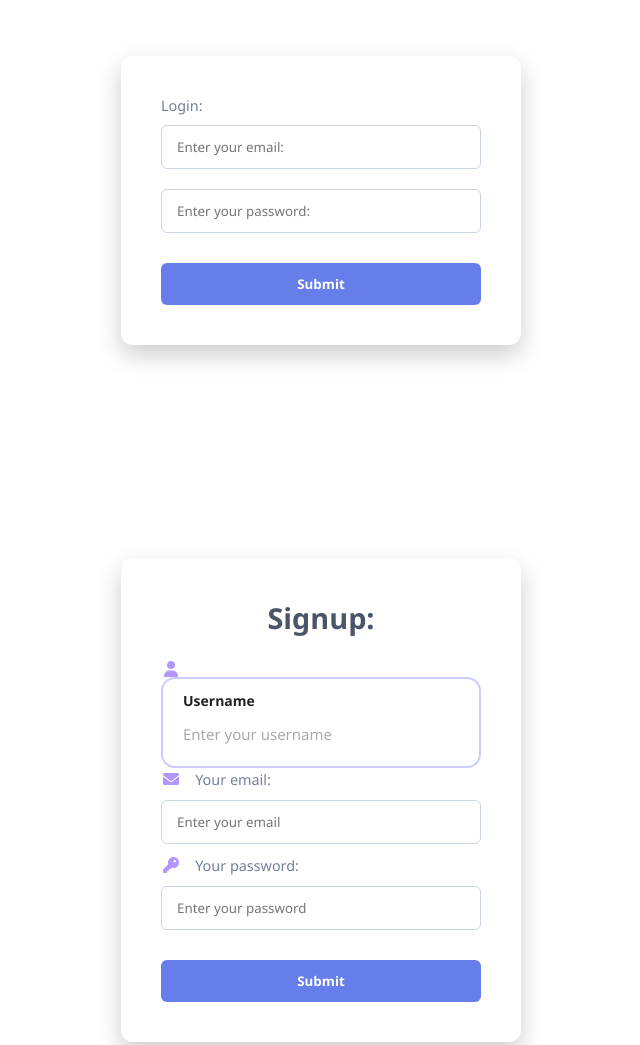
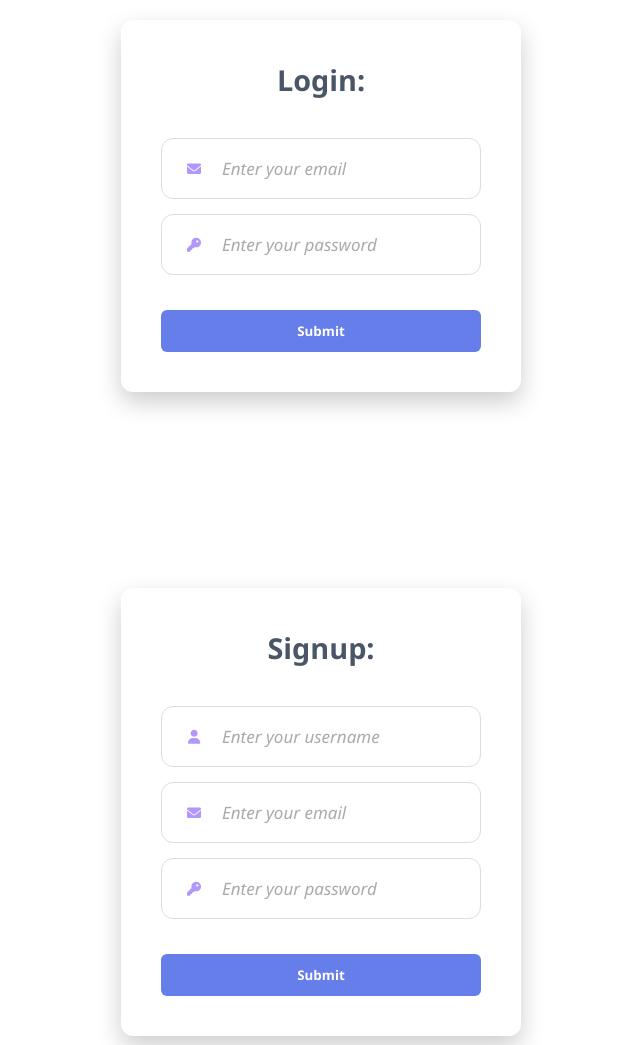
Before and after one commit to kaushalch1/travel, a website: page index.html in a window 1280 px wide. Shown: the top 1045 px of the page, without its empty margins (319-959 px from the left). Drawn offline with Linux system fonts and the light colour scheme.

Commit message:
login page styles fixed!!

```diff
--- a/index.html
+++ b/index.html
@@ -9,31 +9,35 @@
 <body>
     <div id="popup">
         <form action="/login" method="post">
-            <label>Login:</label>
-            <input type="email" name="email" placeholder="Enter your email:" required>
-            <input type="password" name="password" placeholder="Enter your password:" required>
+            <h1>Login:</h1>
+            <label class="search-box">
+                <i class="fa-solid fa-envelope"></i>
+                <input type="email" class="search-input" name="email" placeholder="Enter your email" required>
+            </label>
+            <label class="search-box">
+                <i class="fa-solid fa-key"></i>
+                <input type="password" class="search-input" name="password" placeholder="Enter your password" required>
+            </label>
             <button type="submit" id="submit">Submit</button>
         </form>
     </div>
     <div id="popup1">
-    <section>
         <form action="/signup" method="post">
             <h1>Signup:</h1>
-            <i class="fa-solid fa-user" style="color: rgb(177, 151, 252);"></i>
-            <div class="search-box">
-            <!-- <label>Your username:</label> -->
-             <div class="title">Username</div>
-            <input type="text" name="username" placeholder="Enter your username" id="input" required>
-            </div>
-            <i class="fa-solid fa-envelope" style="color: rgb(177, 151, 252);"></i>
-            <label>Your email:</label>
-            <input type="email" name="email" placeholder="Enter your email" required>
-            <i class="fa-solid fa-key" style="color: rgb(177, 151, 252);"></i>
-            <label>Your password:</label>
-            <input type="password" name="password" placeholder="Enter your password" required>
+            <label class="search-box">
+                <i class="fa-solid fa-user"></i>
+                <input type="text" class="search-input" name="username" placeholder="Enter your username" id="input" required>
+            </label>
+            <label class="search-box">
+                <i class="fa-solid fa-envelope"></i>
+                <input type="email" class="search-input" name="email" placeholder="Enter your email" required>
+            </label>
+            <label class="search-box">
+                <i class="fa-solid fa-key"></i>
+                <input type="password" class="search-input" name="password" placeholder="Enter your password" required>
+            </label>
             <button type="submit">Submit</button>
         </form>
-    </section>
     </div>
     <script src="index.js"></script>
 </body>
--- a/index.js
+++ b/index.js
@@ -1,3 +1,3 @@
-let name=document.getElementById("username");
-let email=document.getElementById("email");
-let password=document.getElementById("password");
+let name = document.querySelector('input[name="username"]');
+let email = document.querySelector('input[name="email"]');
+let password = document.querySelector('input[name="password"]');
--- a/style.css
+++ b/style.css
@@ -17,15 +17,18 @@ body {
 #popup1 {
     min-height: 100vh;
 }
-section, #popup form {
+form {
     background-color: white;
     border-radius: 12px;
     box-shadow: 0 10px 25px rgba(0,0,0,0.2);
     padding: 2.5rem;
     width: 100%;
     max-width: 400px;
+    display: flex;
+    flex-direction: column;
+    gap: 15px;
 }
-h1, label[for="Login:"] {
+h1 {
     font-size: 1.8rem;
     margin-bottom: 1.5rem;
     color: #4a5568;
@@ -36,23 +39,6 @@ form i {
     margin-right: 10px;
     width: 20px;
     text-align: center;
-}
-input {
-    width: 100%;
-    padding: 12px 15px;
-    margin: 10px 0;
-    border: 1px solid #cbd5e0;
-    border-radius: 6px;
-    outline: none;
-    transition: border-color 0.2s;
-}
-input:focus {
-    /*border-color: #667eea;*/
-    border-color: white;
-}
-label {
-    font-size: 0.9rem;
-    color: #718096;
 }
 button {
     width: 100%;
@@ -70,30 +56,53 @@ button:hover {
     background-color: #5a67d8;
 }
 .search-box{
-    background-color: #fff;
-    border: 2px solid #ccccff;
-    border-radius: 14px;
-    padding: 12px 20px;
+    display: flex;
+    flex-wrap: wrap;
+    align-items: center;
+    gap: 8px;
+    background-color: #ffffff;
+    border: 1px solid #dddddd;
+    border-radius: 12px;
+    padding: 18px 22px;
     font-family: sans-serif;
     width: 100%;
-    max-width: 500px;
+    max-width: 600px;
     box-sizing: border-box;
+    transition: all 0.2s ease;
+    cursor: text;
 }
-.title{
-    font-weight: bold;
-    color: #222222;
+.search-box i {
+    color: rgb(177, 151, 252);
     font-size: 14px;
-    margin-bottom: 4px;
+    width: 20px;
+    flex-shrink: 0;
 }
-#input{
+.search-input{
     border: none;
     outline: none;
+    flex: 1;
+    align-self: stretch;
+    font-size: 17px;
+    color: #222222;
+    font-style: italic;
+    padding: 0;
+}
+.search-input::placeholder{
+    color: #aaaaaa;
+}
+.search-box:focus-within {
+    align-items: flex-start;
+    border-color: #b0b0ff;
+    box-shadow: 0 0 0 2px #e3e3ff;
+}
+.search-box:focus-within .title {
     width: 100%;
-    font-size: 15px;
-    padding: 0;
+    font-size: 12px;
     color: #222222;
+    margin-left: 28px;
 }
-#input::placeholder{
-    color: #aaaaaa;
-    opacity: 1;
+.search-box:focus-within .search-input {
+    font-style: normal;
+    width: 100%;
+    padding-left: 28px;
 }
```
